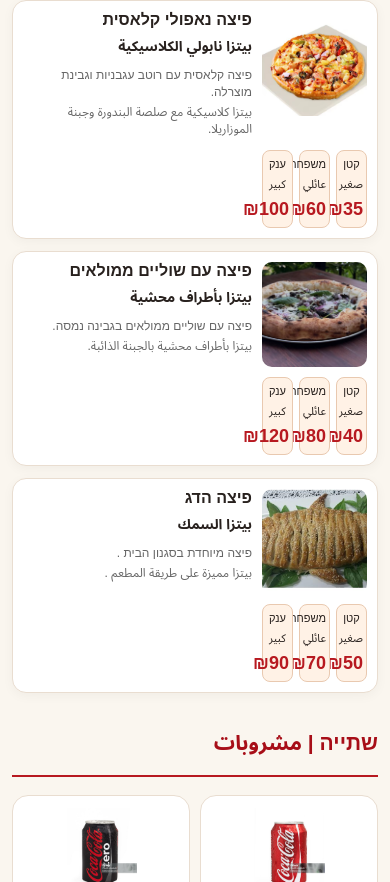
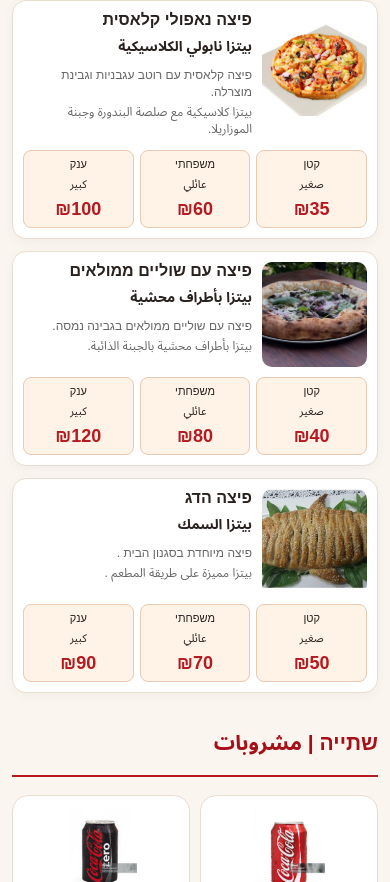
Before and after one commit to hassankhalil1996/pizza-digital-menu, a React (Vite) app: page / in a window 390 px wide. Shown: the part 1089-1971 px from the top of the page. Built offline with nearby package versions, Linux system fonts and the light colour scheme.

Commit message:
Restore previous project version

```diff
--- a/src/App.css
+++ b/src/App.css
@@ -277,7 +277,6 @@
 
 /* MOBILE */
 
-
 @media (max-width: 600px) {
   .app {
     padding: 0 12px;
@@ -304,18 +303,14 @@
     margin: 20px 0 28px;
   }
 
-  /* PIZZA */
+  /* Compact pizza layout */
 
   .pizza-list {
     gap: 12px;
   }
 
   .pizza-card {
-    display: grid;
     grid-template-columns: 105px minmax(0, 1fr);
-    grid-template-areas:
-      "image info"
-      "prices prices";
     gap: 10px;
     padding: 10px;
     align-items: start;
@@ -323,16 +318,10 @@
   }
 
   .pizza-image {
-    grid-area: image;
     width: 105px;
     height: 105px;
     object-fit: cover;
     border-radius: 10px;
-  }
-
-  .pizza-info {
-    grid-area: info;
-    min-width: 0;
   }
 
   .pizza-info h3 {
@@ -352,10 +341,7 @@
   }
 
   .pizza-prices {
-    grid-area: prices;
-    grid-column: auto;
-    display: grid;
-    grid-template-columns: repeat(3, minmax(0, 1fr));
+    grid-column: 1 / -1;
     gap: 6px;
   }
 
@@ -373,7 +359,7 @@
     font-size: 18px;
   }
 
-  /* TOPPINGS */
+  /* Toppings */
 
   .toppings-section {
     padding: 12px;
@@ -389,7 +375,7 @@
     height: 65px;
   }
 
-  /* DRINKS */
+  /* Drinks */
 
   .drinks-grid {
     grid-template-columns: repeat(2, 1fr);
```
